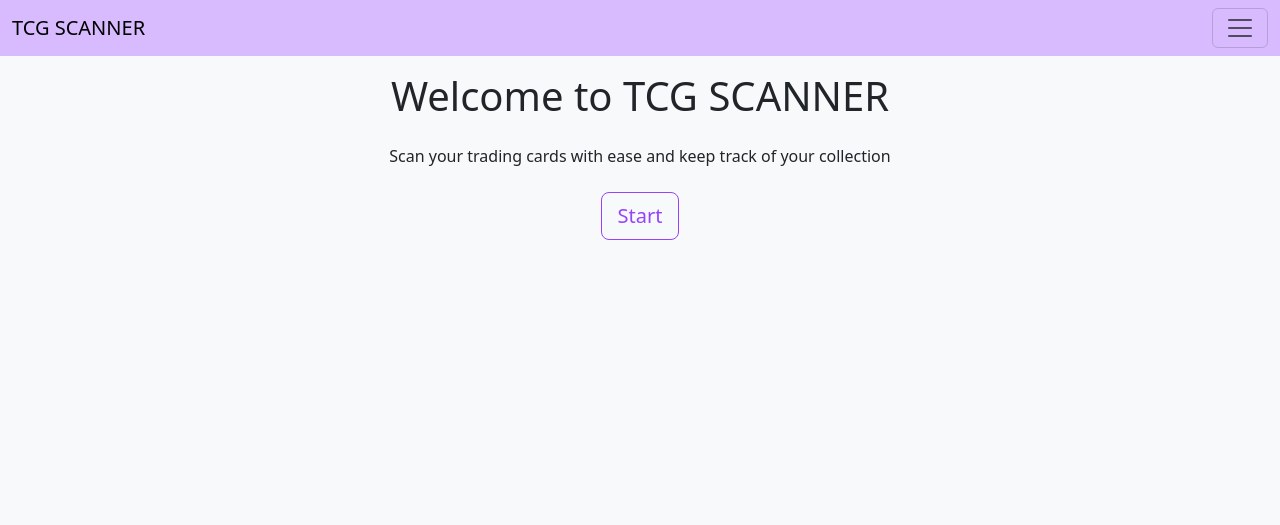
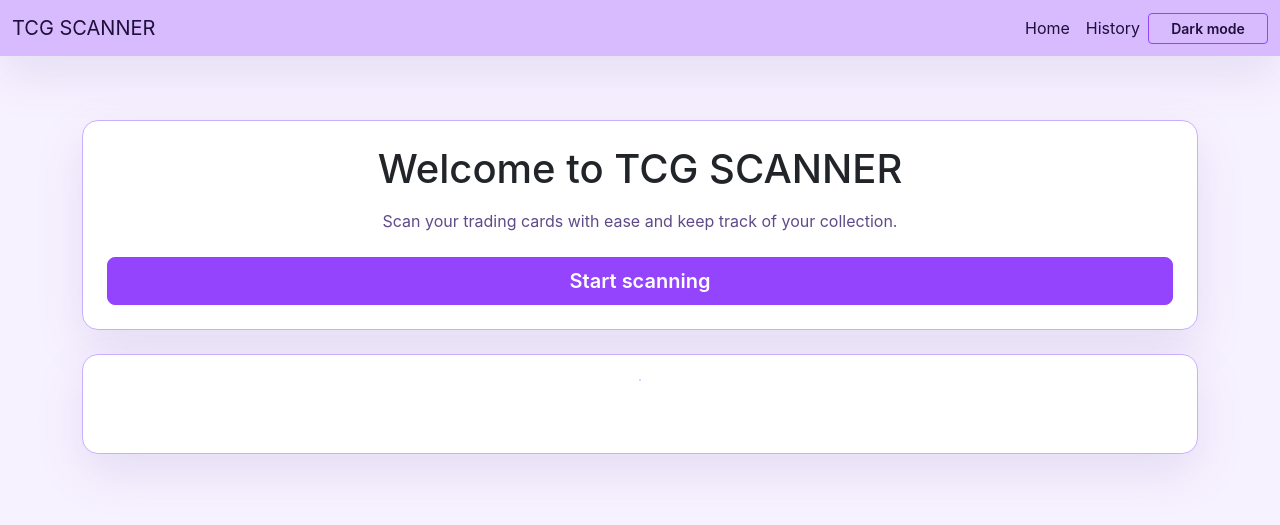
Before and after one commit to azeroyan/tcgscanner, a Flask app: page / in a window 1280 px wide. Shown: the top 525 px of the page. Run offline with Flask 3, Linux system fonts and the light colour scheme; some libraries are stand-ins or nearby versions.

Commit message:
Add files via upload

```diff
--- a/app.py
+++ b/app.py
@@ -1,10 +1,73 @@
-from flask import Flask, jsonify, render_template, request
+from flask import Flask, jsonify, render_template
+from models import db, Card
+import json
+import os
+
+basedir = os.path.abspath(os.path.dirname(__file__))
 
 app = Flask(__name__)
+app.config["SQLALCHEMY_DATABASE_URI"] = "sqlite:///" + os.path.join(basedir, "instance", "tcg.db")
+app.config["SQLALCHEMY_TRACK_MODIFICATIONS"] = False
+
+db.init_app(app)
 
 @app.route("/")
 def index():
     return render_template("index.html")
 
+@app.route("/history")
+def history():
+    return render_template("history.html")
+
+@app.route("/api/card/<class_id>")
+def card_detail(class_id):
+    card = Card.query.filter_by(class_id=class_id).first()
+    if not card:
+        return jsonify({"error": "Card not found"}), 404
+    return jsonify({
+        "id": card.id,
+        "name": card.name,
+        "mana_cost": card.mana_cost,
+        "cmc": card.cmc,
+        "type_line": card.type_line,
+        "oracle_text": card.oracle_text,
+        "power": card.power,
+        "toughness": card.toughness,
+        "class_id": card.class_id
+    })
+
+
+def seed_database():
+    """Import card data from JSON into the SQL database."""
+    try:
+        with open("card_data.json", "r", encoding="utf-8") as f:
+            cards_data = json.load(f)
+
+        for key, data in cards_data.items():
+            exists = Card.query.filter_by(class_id=key).first()
+            if not exists:
+                new_card = Card(
+                    name=data.get("name"),
+                    mana_cost=data.get("mana_cost"),
+                    cmc=data.get("cmc"),
+                    type_line=data.get("type_line"),
+                    oracle_text=data.get("oracle_text"),
+                    power=data.get("power"),
+                    toughness=data.get("toughness"),
+                    class_id=key
+                )
+                db.session.add(new_card)
+
+        db.session.commit()
+        print("Database seeded successfully!")
+    except Exception as e:
+        print(f"Error seeding database: {e}")
+        db.session.rollback()
+
+
 if __name__ == "__main__":
+    os.makedirs(os.path.join(basedir, "instance"), exist_ok=True)
+    with app.app_context():
+        db.create_all()
+        seed_database()
     app.run(debug=True, host="0.0.0.0")
--- a/static/js/scanner.js
+++ b/static/js/scanner.js
@@ -1,7 +1,9 @@
-// the link to your model provided by Teachable Machine export panel
 const URL = "/static/model/";
+const historyStoreKey = "tcgScannerHistory";
 
 let model, webcam, labelContainer, maxPredictions, className;
+let lastStoredClass = null;
+let lastStoredTime = 0;
 
 // Load the image model and setup the webcam
 async function init() {
@@ -19,7 +21,6 @@
         facingMode: "environment"
     };
 
-
     // Convenience function to setup a webcam
     const flip = false; // whether to flip the webcam
     webcam = new tmImage.Webcam(200, 200, flip); // width, height, flip
@@ -35,13 +36,31 @@
     for (let i = 0; i < maxPredictions; i++) { // and class labels
         labelContainer.appendChild(document.createElement("div"));
     }
-
 }
 
 async function loop() {
     webcam.update(); // update the webcam frame
     await predict();
     window.requestAnimationFrame(loop);
+}
+
+function addHistoryEntry(card, probability) {
+    const now = new Date().toISOString();
+    const history = JSON.parse(localStorage.getItem(historyStoreKey) || "[]");
+
+    if (card === lastStoredClass && Date.now() - lastStoredTime < 5000) {
+        return;
+    }
+
+    history.unshift({
+        card,
+        probability,
+        time: now
+    });
+
+    localStorage.setItem(historyStoreKey, JSON.stringify(history.slice(0, 50)));
+    lastStoredClass = card;
+    lastStoredTime = Date.now();
 }
 
 // run the webcam image through the image model
@@ -54,6 +73,7 @@
         labelContainer.childNodes[i].innerHTML = classPrediction;
         if (prediction[i].probability.toFixed(2) > 0.95) {
             className.innerHTML = prediction[i].className;
+            addHistoryEntry(prediction[i].className, parseFloat(prediction[i].probability.toFixed(2)));
         }
     }
 }
--- /dev/null
+++ b/static/js/theme.js
@@ -0,0 +1,30 @@
+const themeKey = 'tcgScannerTheme';
+const themeToggleButton = document.getElementById('theme-toggle');
+
+function applyTheme(isDark) {
+    document.documentElement.classList.toggle('dark-mode', isDark);
+    if (themeToggleButton) {
+        themeToggleButton.textContent = isDark ? 'Light mode' : 'Dark mode';
+        themeToggleButton.classList.toggle('btn-outline-light', isDark);
+        themeToggleButton.classList.toggle('btn-outline-primary', !isDark);
+    }
+}
+
+function loadTheme() {
+    const stored = localStorage.getItem(themeKey);
+    const isDark = stored === 'dark' || (stored === null && window.matchMedia('(prefers-color-scheme: dark)').matches);
+    applyTheme(isDark);
+}
+
+function toggleTheme() {
+    const isDark = !document.documentElement.classList.contains('dark-mode');
+    localStorage.setItem(themeKey, isDark ? 'dark' : 'light');
+    applyTheme(isDark);
+}
+
+window.addEventListener('DOMContentLoaded', () => {
+    loadTheme();
+    if (themeToggleButton) {
+        themeToggleButton.addEventListener('click', toggleTheme);
+    }
+});
--- /dev/null
+++ b/static/styles.css
@@ -0,0 +1,152 @@
+:root {
+    --bg: #f7f2ff;
+    --surface: #ffffff;
+    --surface-alt: #f2e9ff;
+    --text: #1e1038;
+    --muted: #5f4a8a;
+    --primary: #9344fc;
+    --primary-soft: #d7befd;
+    --border: #c8b0ff;
+    --nav: #d8baff;
+    --shadow: 0 18px 50px rgba(95, 63, 165, 0.12);
+}
+
+.dark-mode {
+    --bg: #111429;
+    --surface: #171b38;
+    --surface-alt: #1f244d;
+    --text: #eef0ff;
+    --muted: #b8bedd;
+    --primary: #9f81ff;
+    --primary-soft: #312f5d;
+    --border: #3f4371;
+    --nav: #1a1f45;
+    --shadow: 0 18px 50px rgba(0, 0, 0, 0.35);
+}
+
+* {
+    box-sizing: border-box;
+}
+
+body {
+    margin: 0;
+    font-family: Inter, system-ui, -apple-system, BlinkMacSystemFont, "Segoe UI", sans-serif;
+    background: var(--bg);
+    color: var(--text);
+}
+
+button,
+.btn {
+    font-weight: 600;
+}
+
+.navbar,
+.table,
+.card,
+.modal-content,
+.dropdown-menu {
+    background: var(--surface);
+}
+
+.navbar {
+    background: var(--nav) !important;
+    box-shadow: var(--shadow);
+}
+
+.nav-link,
+.navbar-brand,
+.dropdown-item,
+.btn,
+.text-muted,
+.form-label,
+.form-control {
+    color: var(--text) !important;
+}
+
+.nav-link.active,
+.nav-link:hover,
+.btn-primary,
+.btn-outline-primary:hover,
+.btn-outline-primary:focus,
+.btn-outline-primary.active {
+    color: #fff !important;
+    background-color: var(--primary) !important;
+    border-color: var(--primary) !important;
+}
+
+.btn-outline-primary {
+    color: var(--primary);
+    border-color: var(--primary);
+    background: transparent;
+}
+
+.btn-outline-secondary {
+    color: var(--text);
+    border-color: var(--border);
+    background: transparent;
+}
+
+.text-muted {
+    color: var(--muted) !important;
+}
+
+.container,
+.card,
+.table-responsive {
+    border-radius: 1rem;
+}
+
+.card {
+    border: 1px solid var(--border);
+    background: var(--surface);
+    box-shadow: var(--shadow);
+}
+
+.btn-toggle {
+    min-width: 120px;
+}
+
+#webcam-container {
+    display: inline-block;
+    border-radius: 1rem;
+    overflow: hidden;
+    border: 1px solid var(--border);
+    box-shadow: var(--shadow);
+}
+
+#class-container {
+    margin-top: 1.5rem;
+}
+
+#label-container div {
+    margin: 0.35rem 0;
+    padding: 0.5rem 0.75rem;
+    background: var(--surface-alt);
+    border-radius: 999px;
+    display: inline-flex;
+    justify-content: center;
+    width: fit-content;
+}
+
+.dark-mode .navbar,
+.dark-mode .card,
+.dark-mode .table,
+.dark-mode .table-responsive,
+.dark-mode .dropdown-menu {
+    background: var(--surface) !important;
+}
+
+.dark-mode .btn-outline-secondary {
+    color: var(--text);
+    border-color: var(--border);
+}
+
+.dark-mode .table-light {
+    color: var(--text);
+    background-color: var(--surface-alt) !important;
+}
+
+.dark-mode .table td,
+.dark-mode .table th {
+    border-color: rgba(255,255,255,0.08);
+}
--- a/templates/base.html
+++ b/templates/base.html
@@ -13,9 +13,9 @@
     {% endblock %}
 </head>
 
-<body class="bg-light text-dark">
+<body>
 
-    <nav class="navbar" style="background-color: #d8baff;" data-bs-theme="light">
+    <nav class="navbar navbar-expand-lg" style="background-color: var(--nav);" data-bs-theme="light">
         <div class="container-fluid">
             <a class="navbar-brand" href="{{ url_for('index') }}">TCG SCANNER</a>
 
@@ -24,9 +24,15 @@
             </button>
 
             <div class="collapse navbar-collapse" id="navbarNav">
-                <ul class="navbar-nav ms-auto">
-                    <!-- insert navigation links here -->
+                <ul class="navbar-nav ms-auto mb-2 mb-lg-0">
+                    <li class="nav-item">
+                        <a class="nav-link" href="{{ url_for('index') }}">Home</a>
+                    </li>
+                    <li class="nav-item">
+                        <a class="nav-link" href="{{ url_for('history') }}">History</a>
+                    </li>
                 </ul>
+                <button id="theme-toggle" class="btn btn-outline-primary btn-sm btn-toggle">Dark mode</button>
             </div>
         </div>
     </nav>
@@ -50,6 +56,7 @@
 
     {% block scripts %}
     <script src="https://cdn.jsdelivr.net/npm/bootstrap@5.3.8/dist/js/bootstrap.bundle.min.js"></script>
+    <script src="/static/js/theme.js"></script>
     {% endblock %}
 </body>
 
--- a/templates/index.html
+++ b/templates/index.html
@@ -3,18 +3,22 @@
 {% block title %}Home{% endblock %}
 
 {% block content %}
-<div class="container pmx-auto">
-    <h1 class="mb-4" style="text-align: center;">Welcome to TCG SCANNER</h1>
-    <p class="mb-4" style="text-align: center;">Scan your trading cards with ease and keep track of your collection</p>
-    <button type="button" class="btn btn-outline-primary btn-lg d-block mx-auto mb-4"
-        style="border-color: #9344fc; color: #9344fc;" onclick="init()">
-        Start
-    </button>
-    <div style="text-align: center;" id="webcam-container"></div>
-    <div style="text-align: center;" id="class-container">
-	    <h2 id="class-name"></h2>
+<div class="container py-5">
+    <div class="card p-4 text-center mb-4">
+        <h1 class="mb-3">Welcome to TCG SCANNER</h1>
+        <p class="text-muted mb-4">Scan your trading cards with ease and keep track of your collection.</p>
+        <button type="button" class="btn btn-primary btn-lg" onclick="init()">
+            Start scanning
+        </button>
     </div>
-    <div style="text-align: center;" id="label-container"></div>
+
+    <div class="card p-4 text-center mb-4">
+        <div id="webcam-container" class="mx-auto"></div>
+        <div id="class-container" class="mt-4">
+            <h2 id="class-name"></h2>
+        </div>
+        <div id="label-container" class="mt-3"></div>
+    </div>
 </div>
 <script src="https://cdn.jsdelivr.net/npm/@tensorflow/tfjs@latest/dist/tf.min.js"></script>
 <script src="https://cdn.jsdelivr.net/npm/@teachablemachine/image@latest/dist/teachablemachine-image.min.js"></script>
```
Also changed, not shown: card_data.json (added, +62 -0 lines), models.py (added, +14 -0 lines), templates/history.html (added, +75 -0 lines). Lines whose indentation alone changed are shown as unchanged.
